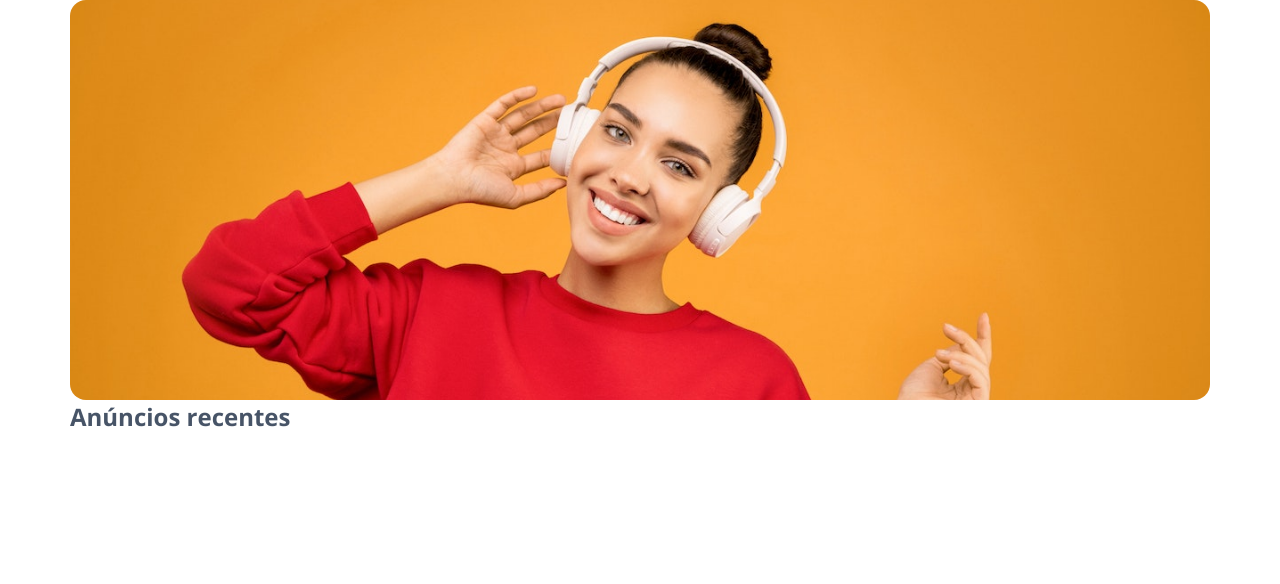
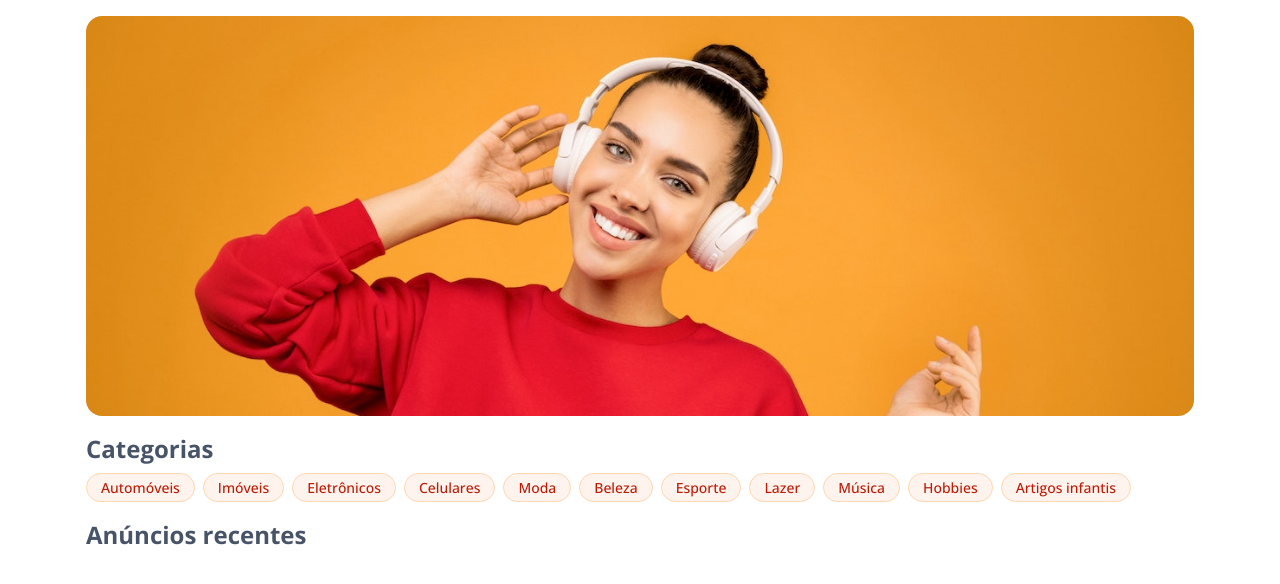
Before and after one commit to william-menezes/venda-certa, a PHP site: page / in a window 1280 px wide. Shown: the part 76-660 px from the top of the page. Run offline with PHP 8.4, Linux system fonts and the light colour scheme.

Commit message:
[ADD] Category section

```diff
--- a/index.html
+++ b/index.html
@@ -34,7 +34,7 @@
             >
           </li>
           <li class="navbar__link">
-            <a href="#" class="link--no-underline">Categorias</a>
+            <a href="#category" class="link--no-underline">Categorias</a>
           </li>
         </ul>
 
@@ -176,7 +176,9 @@
         </form>
       </div>
 
-      <section class="hero container"></section>
+      <section class="container">
+        <div class="hero"></div>
+      </section>
 
       <!-- <div class="container">
         <span class="badge badge--blue"> Computadores </span>
@@ -195,10 +197,30 @@
         </ul>
       </div> -->
 
-      <div class="container"></div>
+      <section class="container">
+        <div id="category" class="category">
+          <h2 class="section__title">Categorias</h2>
 
-      <section id="recent-announcements" class="recent-announcements container">
-        <h2 class="section__title">Anúncios recentes</h2>
+          <ul class="category__list list--none list--inline">
+            <li class="badge badge--orange">Automóveis</li>
+            <li class="badge badge--orange">Imóveis</li>
+            <li class="badge badge--orange">Eletrônicos</li>
+            <li class="badge badge--orange">Celulares</li>
+            <li class="badge badge--orange">Moda</li>
+            <li class="badge badge--orange">Beleza</li>
+            <li class="badge badge--orange">Esporte</li>
+            <li class="badge badge--orange">Lazer</li>
+            <li class="badge badge--orange">Música</li>
+            <li class="badge badge--orange">Hobbies</li>
+            <li class="badge badge--orange">Artigos infantis</li>
+          </ul>
+        </div>
+      </section>
+
+      <section class="container">
+        <div id="recent-announcements" class="recent-announcements">
+          <h2 class="section__title">Anúncios recentes</h2>
+        </div>
       </section>
     </main>
 
--- a/style/main.css
+++ b/style/main.css
@@ -326,6 +326,7 @@ input:invalid:focus-visible {
   padding: 4px 14px;
   border: 1px solid;
   border-radius: 16px;
+  white-space: nowrap;
 }
 
 .badge--orange {
@@ -406,14 +407,23 @@ input:invalid:focus-visible {
   margin-bottom: 16px;
 }
 
+.category {
+  margin-bottom: 16px;
+}
+
+.category__list {
+  display: flex;
+  flex-wrap: nowrap;
+  justify-content: flex-start;
+  align-items: center;
+  overflow: auto;
+}
+
 /* GENERAL CLASSES */
-section {
-  margin: 16px 0;
-}
 
 .section__title {
   color: var(--gray-600);
-  margin-bottom: 24px;
+  margin-bottom: 8px;
 }
 
 .section__subtitle {
@@ -429,6 +439,10 @@ section {
   background: var(--orange-100) url("../assets/images/girl-headphone.jpg") no-repeat center;
   background-size: cover;
   margin: 16px 0;
+}
+
+main > section {
+  padding: 0 16px;
 }
 
 /* BOOTSTRAP CLASSES */
```
